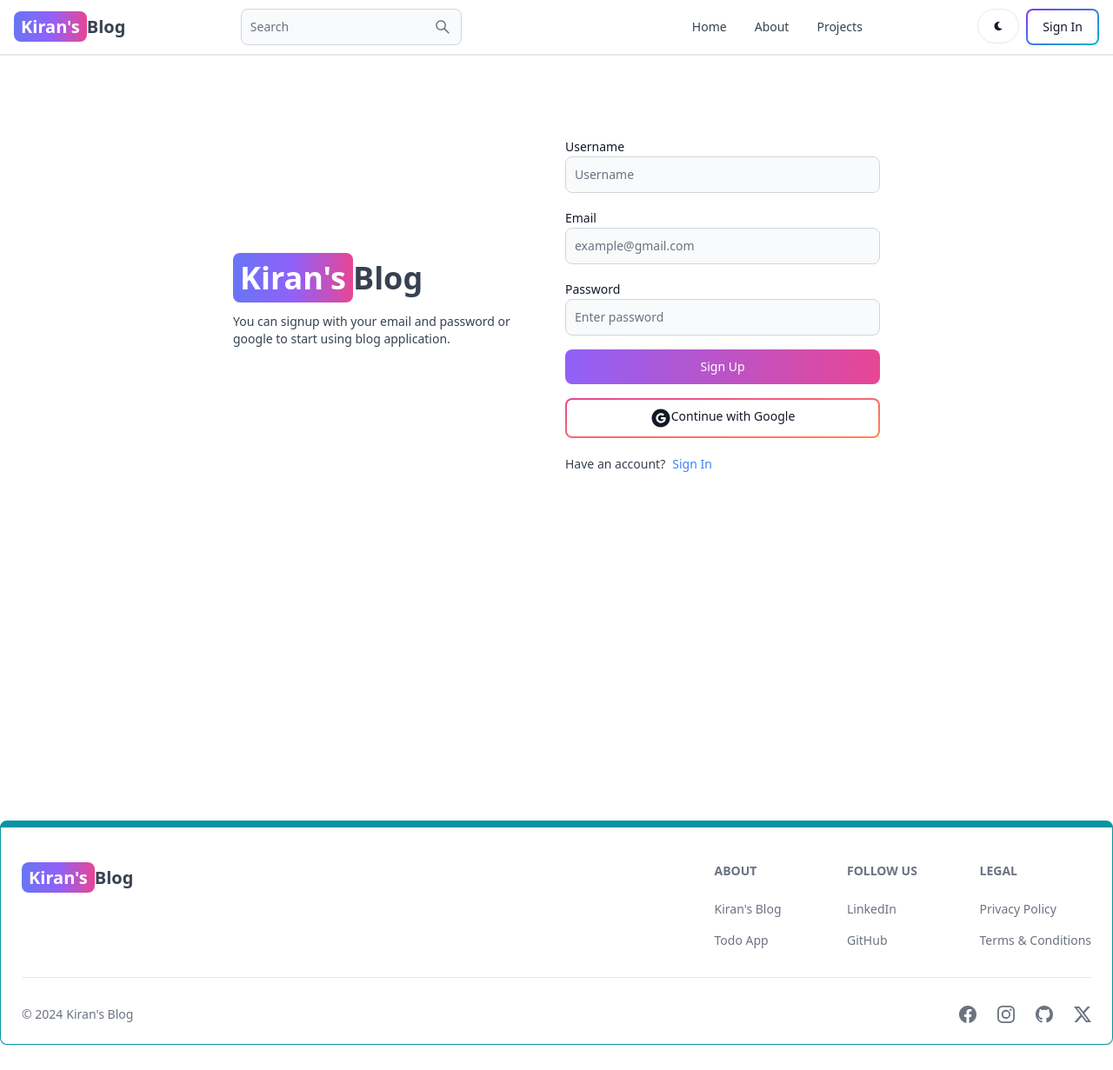
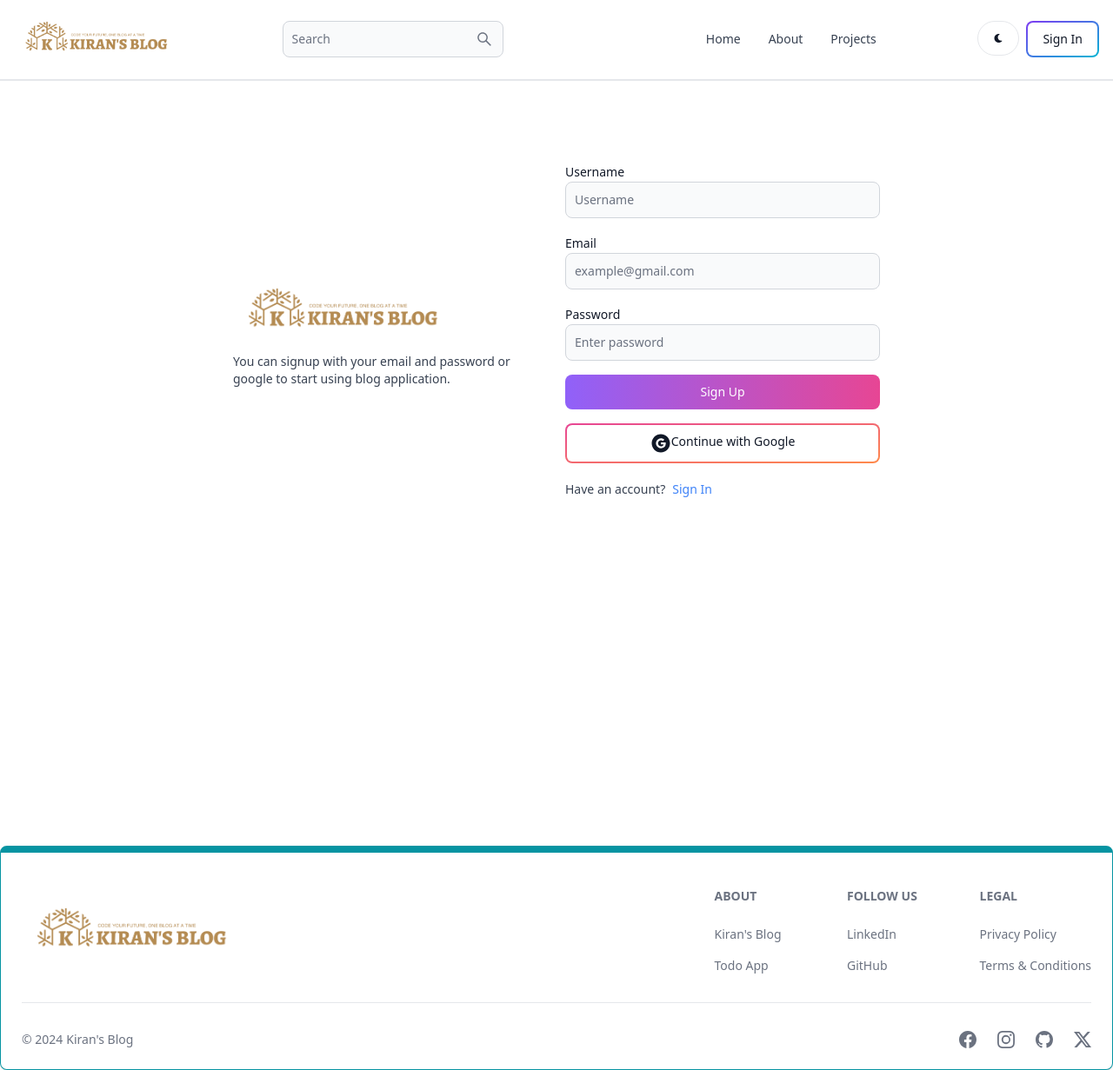
Before and after one commit to kirankk1/BlogApp, a React (Vite) app in the folder client/: page /sign-up in a window 1280 px wide. Shown: the whole page at 87% size. Before the commit the page ends 1202 px from the top, so only its background shows below. Built offline with nearby package versions, Linux system fonts and the light colour scheme; no server answers.

Commit message:
updated Header page and Footer page

```diff
--- a/client/src/components/Footer.jsx
+++ b/client/src/components/Footer.jsx
@@ -2,6 +2,7 @@ import { Footer } from "flowbite-react";
 import React from "react";
 import { Link } from "react-router-dom";
 import {BsFacebook, BsGithub, BsInstagram, BsTwitterX} from 'react-icons/bs'
+import KiranBlog from '../assets/images/KiranBlog.png'
 
 export default function FooterCom() {
   return (
@@ -13,10 +14,8 @@ export default function FooterCom() {
               to="/"
               className="self-center whitespace-nowrap text-lg sm:text-xl font-semibold dark:text-white"
             >
-              <span className="px-2 py-1 bg-gradient-to-r from-indigo-500 via-purple-500 to-pink-500 rounded-lg text-white ">
-                Kiran's
-              </span>
-              Blog
+
+              <img className="w-64" src={KiranBlog} />
             </Link>
           </div>
           <div className="grid grid-cols-2 gap-8 mt-4 sm:grid-cols-3 sm:gap-6">
@@ -81,7 +80,7 @@ export default function FooterCom() {
                 <Footer.Icon href="#" icon={BsFacebook} />
                 <Footer.Icon href="#" icon={BsInstagram} />
                 <Footer.Icon href="https://github.com/kirankk1" icon={BsGithub} />
-                <Footer.Icon href="https://x.com/KiranPorla" icon={BsTwitterX} />
+                <Footer.Icon href="https://x.com/KiranPorla" target="_blank" icon={BsTwitterX} />
              </div>
         </div>
       </div>
--- a/client/src/components/Header.jsx
+++ b/client/src/components/Header.jsx
@@ -13,6 +13,7 @@ import { FaMoon } from "react-icons/fa";
 import { useSelector, useDispatch } from "react-redux";
 import { toggleTheme } from "../redux/theme/themeSlice";
 import { signoutSuccess } from "../redux/user/userSlice";
+import KiranBlog from '../assets/images/KiranBlog.png'
 
 export default function Header() {
   const path = useLocation().pathname;
@@ -61,10 +62,7 @@ export default function Header() {
         to="/"
         className="self-center whitespace-nowrap text-sm sm:text-xl font-semibold dark:text-white"
       >
-        <span className="px-2 py-1 bg-gradient-to-r from-indigo-500 via-purple-500 to-pink-500 rounded-lg text-white ">
-          Kiran's
-        </span>
-        Blog
+        <img className="w-48" src={KiranBlog} />
       </Link>
       <form onSubmit={handleSubmit}>
         <TextInput
@@ -76,28 +74,6 @@ export default function Header() {
           onChange={(e) => setSearchTerm(e.target.value)}
         />
       </form>
-      {/* <div
-        className="relative lg:hidden"
-        onMouseEnter={() => setIsHovered(true)}
-        onMouseLeave={() => setIsHovered(false)}
-      >
-        {!isHovered ? (
-          <Button className="w-10 h-9" color="gray" pill>
-            <AiOutlineSearch />
-          </Button>
-        ) : (
-          <form onSubmit={handleSubmit} className="absolute top-0 left-0 z-50">
-            <TextInput
-              type="text"
-              placeholder="Search..."
-              className="w-48 transition-all duration-300 ease-in-out"
-              value={searchTerm}
-              onChange={(e) => setSearchTerm(e.target.value)}
-              autoFocus
-            />
-          </form>
-        )}
-      </div> */}
       <div
         className=""
         onMouseEnter={() => setIsHovered(true)}
--- a/client/src/pages/Projects.jsx
+++ b/client/src/pages/Projects.jsx
@@ -1,5 +1,6 @@
 import React from "react";
-import CallToAction from '../components/CallToAction'
+import CallToAction from "../components/CallToAction";
+import { Button } from "flowbite-react";
 
 export default function Projects() {
   return (
@@ -9,7 +10,30 @@ export default function Projects() {
         Build fun and engaging projects while learning HTML, CSS, and
         JavaScript!
       </p>
-      <CallToAction/>
+      <div className="flex flex-col gap-6">
+        <div className="flex flex-col sm:flex-row p-3 border border-lime-500 justify-center items-center rounded-tl-3xl rounded-br-3xl text-center">
+          <div className="flex-1 justify-center flex flex-col">
+            <h2 className="text-2xl">Want to know more about my Projects ?</h2>
+            <p className="text-gray-500 my-2">Checkout my github profile</p>
+            <Button
+              gradientDuoTone="tealToLime"
+              className="rounded-tl-xl rounded-bl-none"
+            >
+              <a
+                href="https://github.com/kirankk1"
+                target="_blank"
+                rel="noopener noreferrer"
+              >
+                GitHub Profile
+              </a>
+            </Button>
+          </div>
+          <div className="p-7 flex-1">
+            <img src="https://miro.medium.com/v2/resize:fit:1100/1*CWFkh5z8oa6dZfn5_gkKKQ.jpeg" />
+          </div>
+        </div>
+        <CallToAction />
+      </div>
     </div>
   );
 }
--- a/client/src/pages/SignIn.jsx
+++ b/client/src/pages/SignIn.jsx
@@ -2,6 +2,7 @@ import { Alert, Button, Label, Spinner, TextInput } from "flowbite-react";
 import React, { useState } from "react";
 import { Link, useNavigate } from "react-router-dom";
 import { useDispatch, useSelector } from "react-redux";
+import KiranBlog from '../assets/images/KiranBlog.png'
 import { signInSuccess, signInStart, signInFailure } from "../redux/user/userSlice";
 import OAuth from "../components/OAuth";
 
@@ -48,12 +49,10 @@ export default function SignIn() {
         {/* left */}
         <div className="flex-1">
           <Link to="/" className="font-bold dark:text-white text-4xl">
-            <span className="px-2 py-1 bg-gradient-to-r from-indigo-500 via-purple-500 to-pink-500 rounded-lg text-white ">
-              Kiran's
-            </span>
-            Blog
+        <img className="w-64" src={KiranBlog} />
+
           </Link>
-          <p className="text-sm mt-5">
+          <p className="text-sm">
             You can Sign In with your email and password or Google to start using
             the blog application.
           </p>
--- a/client/src/pages/SignUp.jsx
+++ b/client/src/pages/SignUp.jsx
@@ -1,6 +1,7 @@
 import { Alert, Button, Label, Spinner, TextInput } from "flowbite-react";
 import React, { useState } from "react";
 import { Link, useNavigate } from "react-router-dom";
+import KiranBlog from '../assets/images/KiranBlog.png'
 import OAuth from "../components/OAuth";
 
 export default function SignUp() {
@@ -35,7 +36,6 @@ export default function SignUp() {
         navigate("/sign-in");
       }
 
-      // Handle response data here
     } catch (error) {
       // Handle error here
       setErrorMessage(error.message);
@@ -49,12 +49,10 @@ export default function SignUp() {
         {/* left */}
         <div className="flex-1">
           <Link to="/" className="font-bold dark:text-white text-4xl">
-            <span className="px-2 py-1 bg-gradient-to-r from-indigo-500 via-purple-500 to-pink-500 rounded-lg text-white ">
-              Kiran's
-            </span>
-            Blog
+          <img className="w-64" src={KiranBlog} />
+
           </Link>
-          <p className="text-sm mt-5">
+          <p className="text-sm">
             You can signup with your email and password or google to start using
             blog application.
           </p>
```
Also changed, not shown: client/src/assets/images/KiranBlog.png (added).
